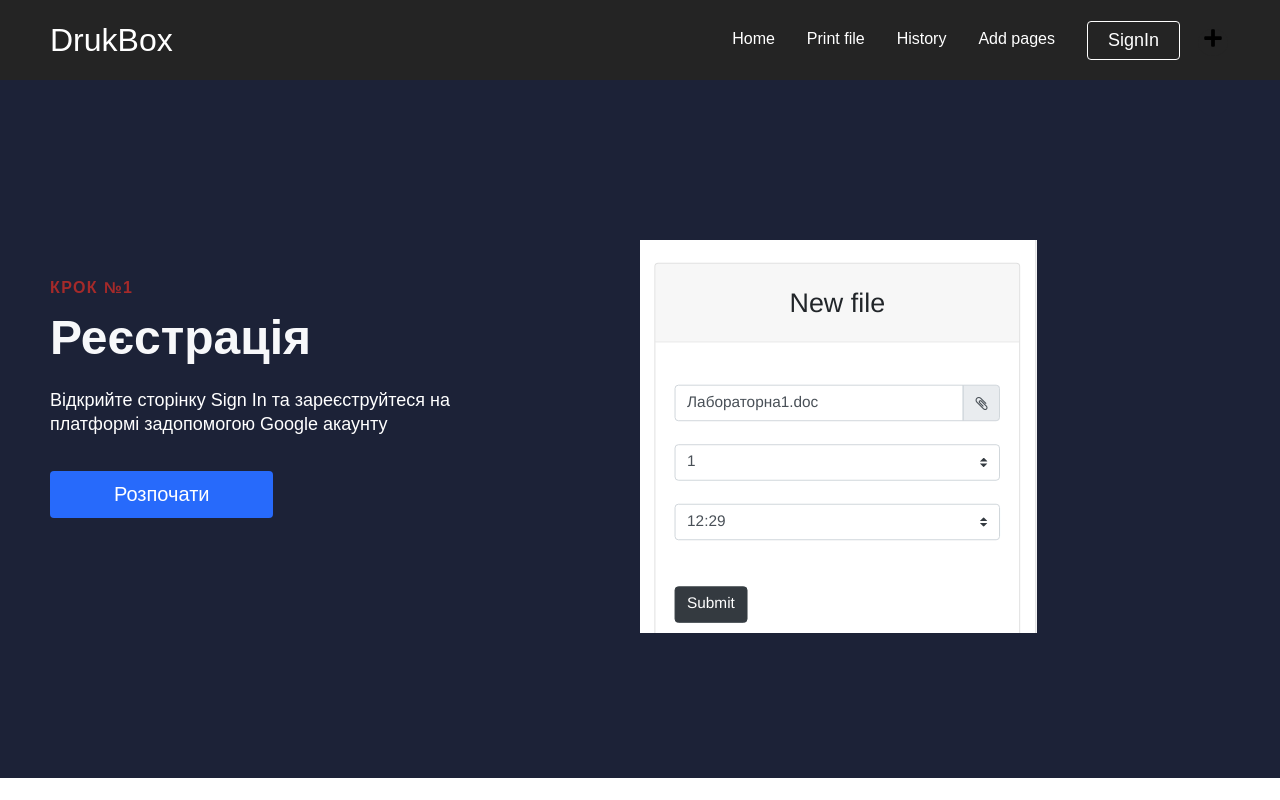
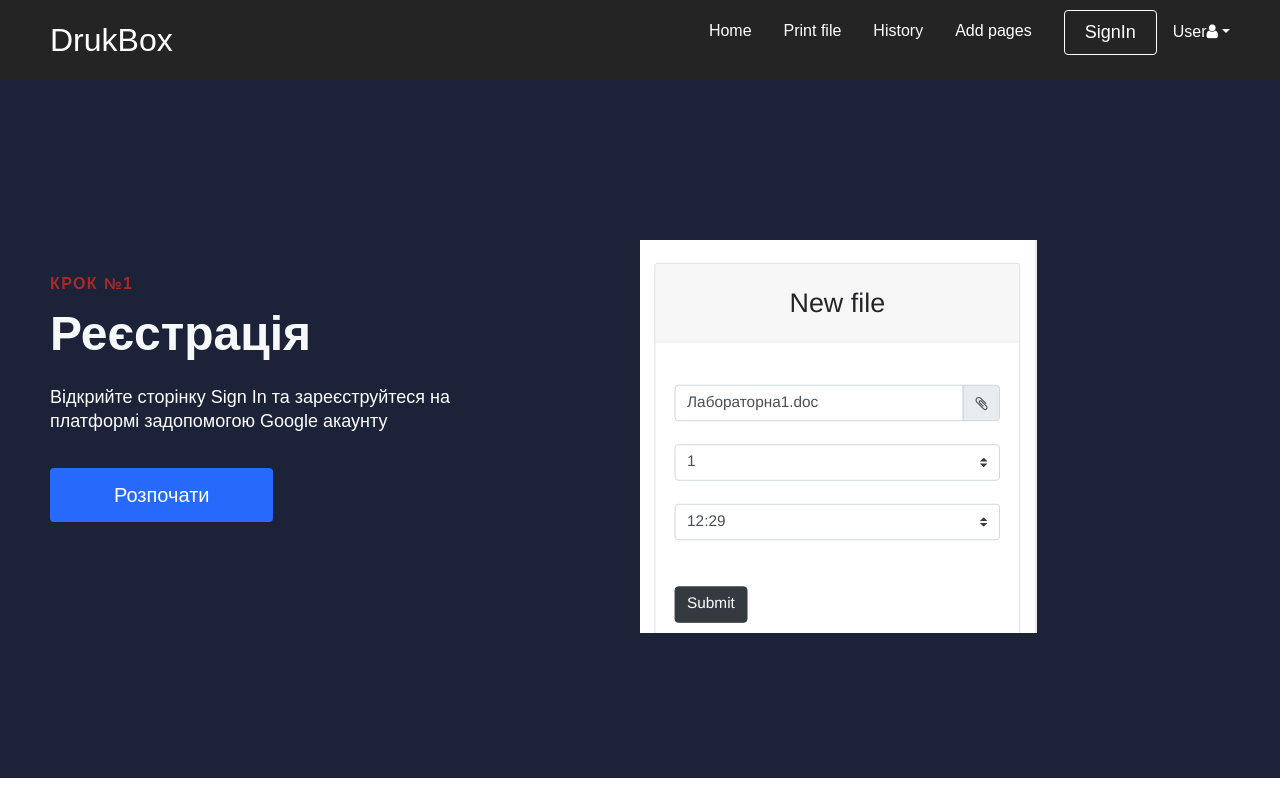
Before and after one commit to komarnytskiyivan/ResponsiveReactWebsite, a React (Create React App) app: page / in a window 1280 px wide. Shown: the top 800 px of the page. Built offline with nearby package versions, Linux system fonts and the light colour scheme.

Commit message:
DropDown v.3

```diff
--- a/public/index.html
+++ b/public/index.html
@@ -1,8 +1,18 @@
 <!DOCTYPE html>
 <html lang="en">
   <head>
+    <script src="https://code.jquery.com/jquery-3.2.1.min.js"></script>
+
+    <link rel="stylesheet" href="https://stackpath.bootstrapcdn.com/bootstrap/4.2.1/css/bootstrap.min.css" integrity="sha384-GJzZqFGwb1QTTN6wy59ffF1BuGJpLSa9DkKMp0DgiMDm4iYMj70gZWKYbI706tWS" crossorigin="anonymous">
+
+    <script src="https://cdnjs.cloudflare.com/ajax/libs/popper.js/1.14.6/umd/popper.min.js" integrity="sha384-wHAiFfRlMFy6i5SRaxvfOCifBUQy1xHdJ/yoi7FRNXMRBu5WHdZYu1hA6ZOblgut" crossorigin="anonymous">
+    </script>
+
+    <script src="https://stackpath.bootstrapcdn.com/bootstrap/4.2.1/js/bootstrap.min.js" integrity="sha384-B0UglyR+jN6CkvvICOB2joaf5I4l3gm9GU6Hc1og6Ls7i6U/mkkaduKaBhlAXv9k" crossorigin="anonymous">
+
+    </script>
+    <link href="https://stackpath.bootstrapcdn.com/font-awesome/4.7.0/css/font-awesome.min.css" rel="stylesheet" integrity="sha384-wvfXpqpZZVQGK6TAh5PVlGOfQNHSoD2xbE+QkPxCAFlNEevoEH3Sl0sibVcOQVnN" crossorigin="anonymous">
     <meta charset="utf-8" />
-    <link rel="icon" href="%PUBLIC_URL%/favicon.ico" />
     <meta name="viewport" content="width=device-width, initial-scale=1" />
     <meta name="theme-color" content="#000000" />
     <meta
--- a/src/App.css
+++ b/src/App.css
@@ -4,6 +4,10 @@
   padding: 0%;
   font-family: 'PT Sans', sans-serif;
 }
+a:hover{
+  text-decoration: none;
+  color: #fff;
+}
 a{
   text-decoration: none;
   color: #fff;
--- a/src/components/Navbar/Navbar.css
+++ b/src/components/Navbar/Navbar.css
@@ -180,3 +180,12 @@
     height: 120px;
   }
 }
+.list-group-item{
+  justify-content: center;
+  align-items: center;
+  text-align: center
+}
+.dropdown-menu{
+  position: inherit;
+
+}
--- a/src/components/Navbar/Navbar.js
+++ b/src/components/Navbar/Navbar.js
@@ -81,10 +81,27 @@
                         </Link>
                         )}
                     </li>
-                    <li className="nav-btn">
+                    {/* <li className="nav-btn">
                         <NavbarItem icon={<PlusIcon />} >
                             <DropDownMenu />
                         </NavbarItem>
+                    </li> */}
+                    <li>
+                    <div className="">
+                <a className="dropdown-toggle" href="#" id="navbarDropdown" role="button" data-toggle="dropdown" aria-haspopup="true" aria-expanded="false">
+                    User
+                    <i className="fa fa-user"></i></a>
+                <div className="dropdown-menu" aria-labelledby="navbarDropdown">
+                    <ul className="list-group list-group-flush" id="user-info-dropmenu">
+                        <li className="list-group-item">
+                            <a className="text-secondary" onClick="return logOut();" href="index.html">Log out</a>
+                        </li>
+                        <li className="list-group-item">
+                            <a className="text-secondary" href="signin.html">Sign In</a>
+                        </li>
+                    </ul>
+                </div>
+                </div>
                     </li>
                 </ul>
             </div>
```
